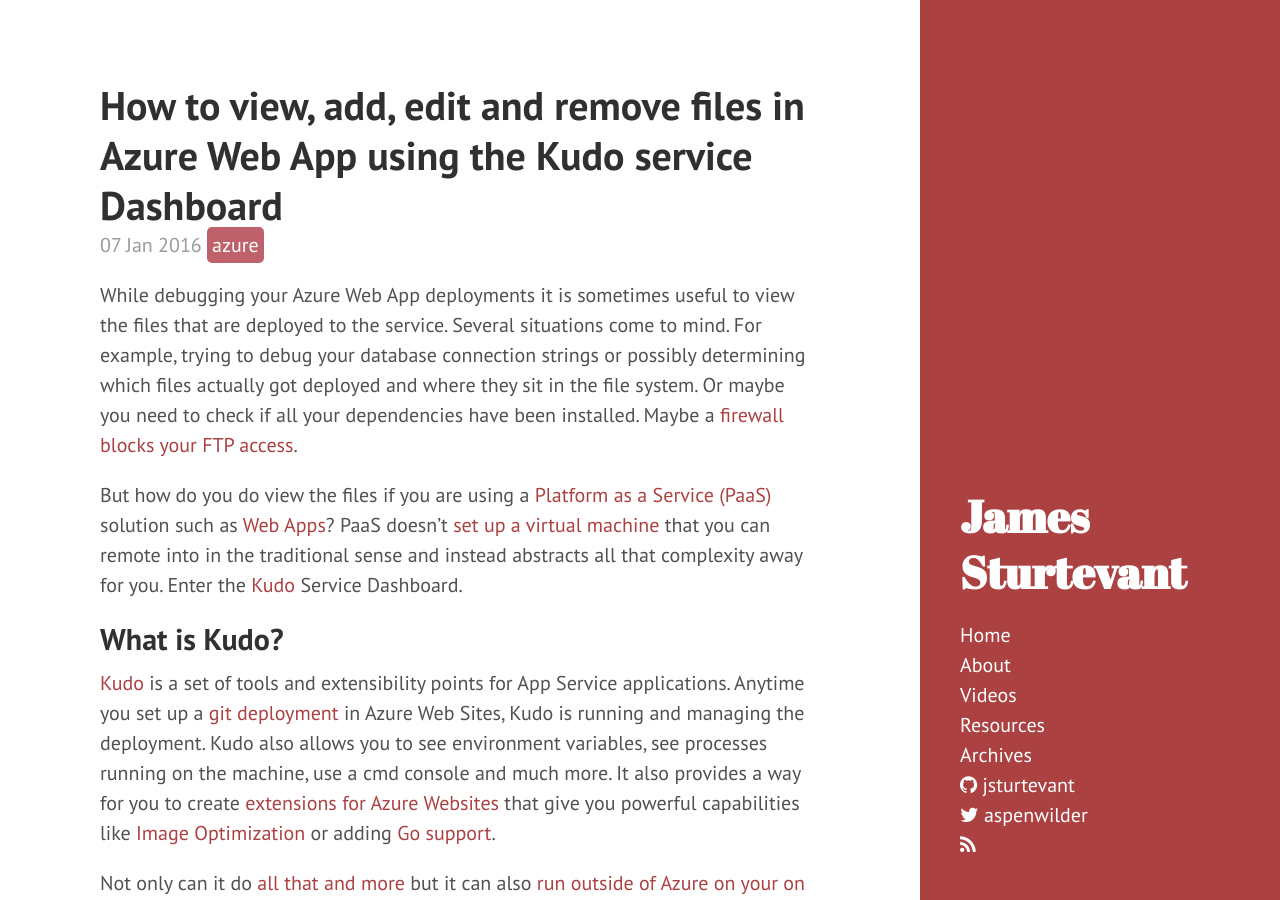
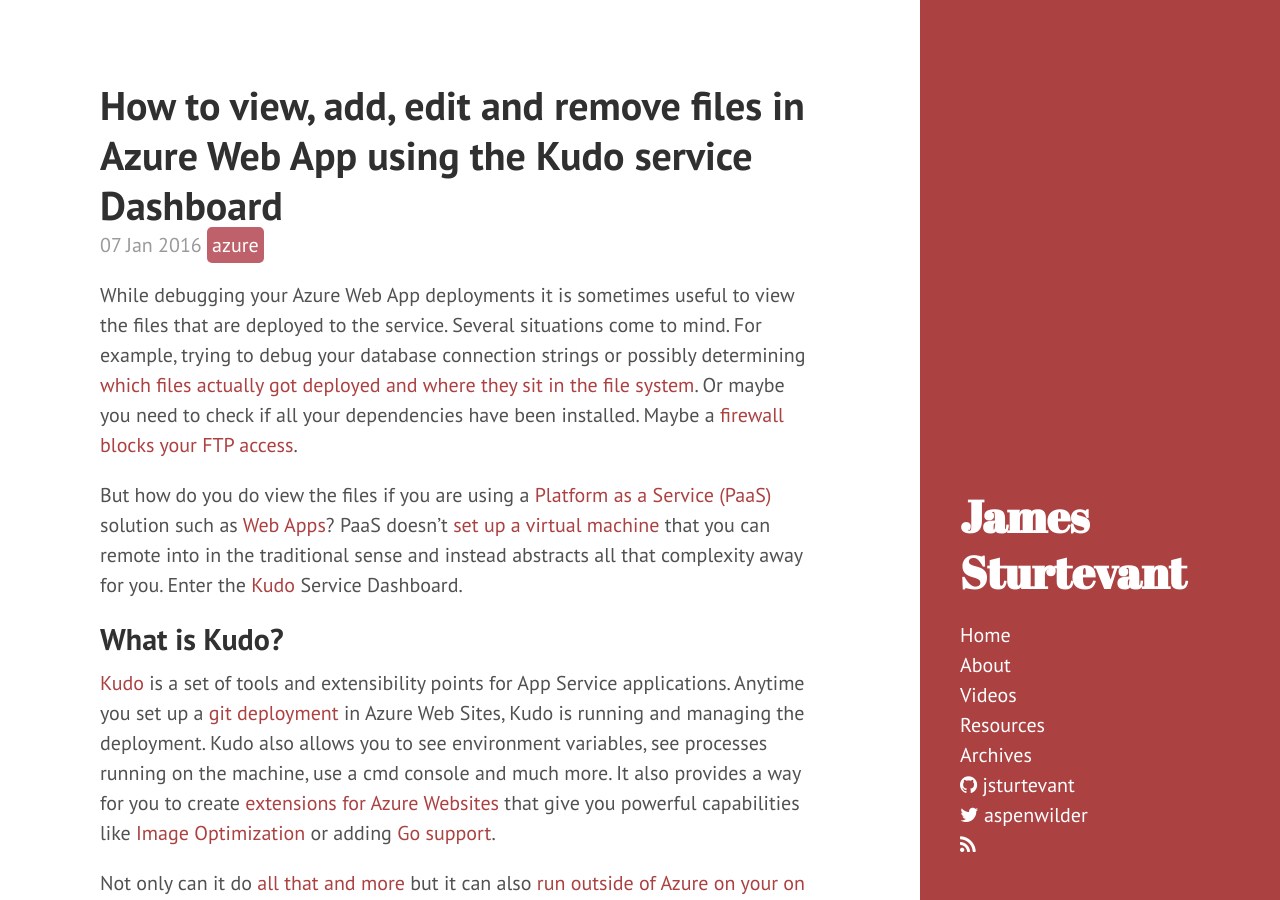
Before and after one commit to jsturtevant/jsturtevant.github.io, a Jekyll site: the page built from _posts/2016-01-08-How-to-add-edit-and-remove-files-in-your-azure-webapp-using-the-kudo-service-dashboard.md, in a window 1280 px wide and 900 px high. Built offline with Jekyll 4.4.1, drawn with Linux system fonts in a browser that asks for light colours; nearby versions of some CDN libraries; Markdown is read by kramdown in place of the engine named in the settings; comment, search, counter and statistics services are not loaded; part of the change alters nothing that is shown.

Commit message:
added a link

```diff
--- a/_posts/2016-01-08-How-to-add-edit-and-remove-files-in-your-azure-webapp-using-the-kudo-service-dashboard.md
+++ b/_posts/2016-01-08-How-to-add-edit-and-remove-files-in-your-azure-webapp-using-the-kudo-service-dashboard.md
@@ -7,7 +7,7 @@ categories:
   - webapps
 ---
 
-While debugging your Azure Web App deployments it is sometimes useful to view the files that are deployed to the service.  Several situations come to mind.  For example, trying to debug your database connection strings or possibly determining which files actually got deployed and where they sit in the file system.  Or maybe you need to check if all your dependencies have been installed.   Maybe a [firewall blocks your FTP access](https://wiki.filezilla-project.org/Network_Configuration).
+While debugging your Azure Web App deployments it is sometimes useful to view the files that are deployed to the service.  Several situations come to mind.  For example, trying to debug your database connection strings or possibly determining [which files actually got deployed and where they sit in the file system](http://stackoverflow.com/questions/24497774/configure-python-3-4-and-django-on-windows-azure).  Or maybe you need to check if all your dependencies have been installed.   Maybe a [firewall blocks your FTP access](https://wiki.filezilla-project.org/Network_Configuration).
 
 But how do you do view the files if you are using a [Platform as a Service (PaaS)](https://en.wikipedia.org/wiki/Platform_as_a_service) solution such as [Web Apps](https://azure.microsoft.com/en-us/services/app-service/web/)? PaaS doesn't [set up a virtual machine](setting-up-postgresql-in-azure-vm/) that you can remote into in the traditional sense and instead abstracts all that complexity away for you.  Enter the [Kudo](https://github.com/projectkudu/kudu/wiki) Service Dashboard.
 
```
